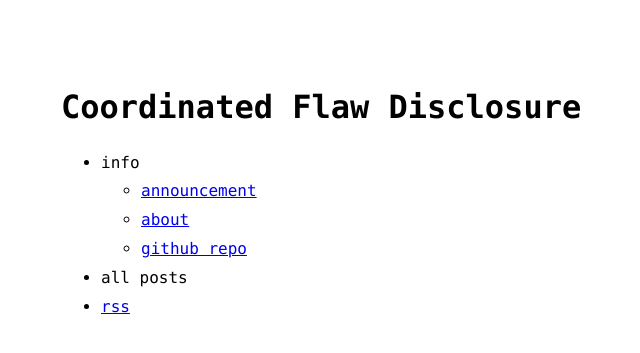
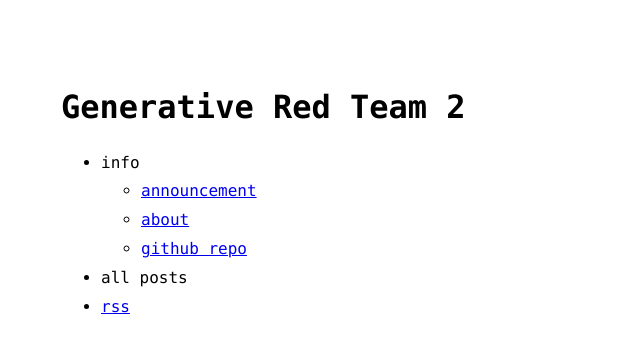
Before and after one commit to AI-League/grt_blog, a Jekyll site: the page built from index.md, in a window 1280 px wide. Shown: the top 353 px of the page, without its empty margins (259-899 px from the left). Built offline with Jekyll 4.4.1, drawn with Linux system fonts in a browser that asks for light colours.

Commit message:
correct title

```diff
--- a/_config.yml
+++ b/_config.yml
@@ -1,4 +1,4 @@
-title: Coordinated Flaw Disclosure
+title: Generative Red Team 2
 author: AI Village
 email: comath@aivillage.org
 url: https://grt.aivillage.org
```
